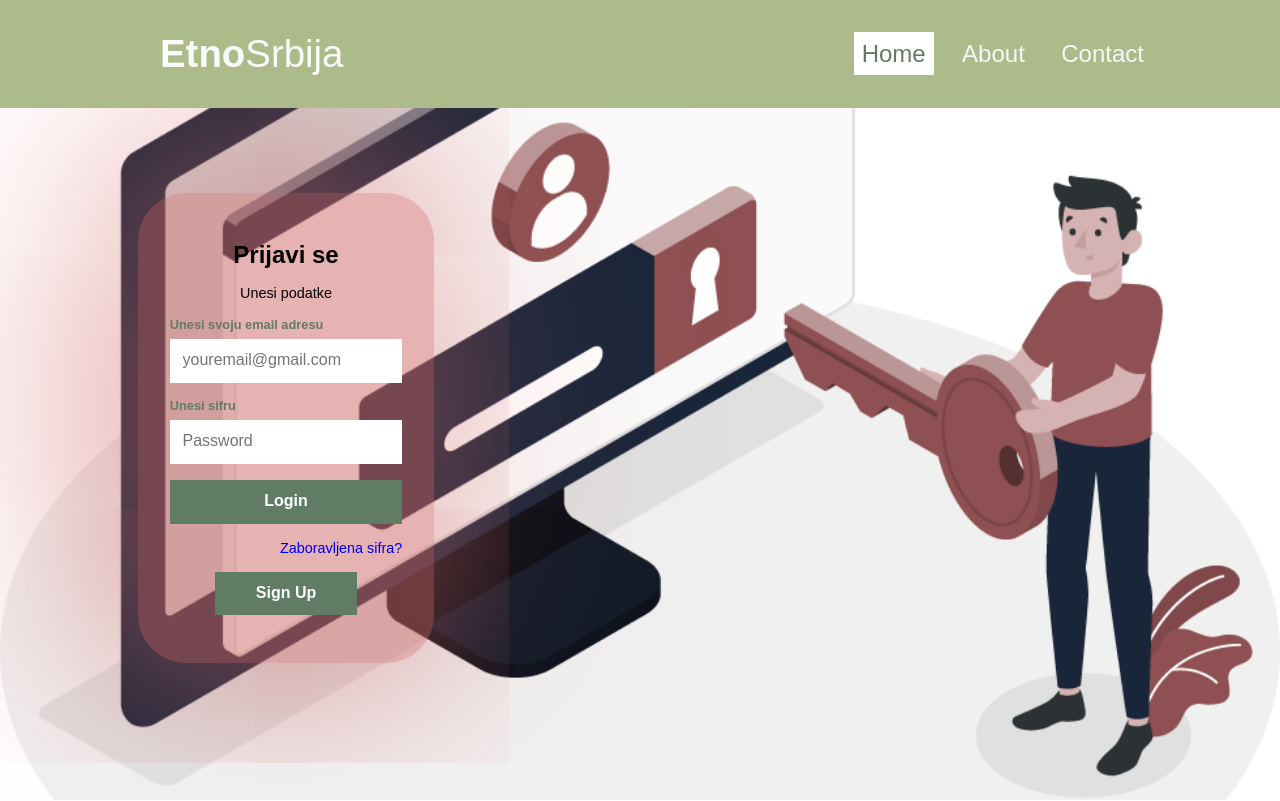
After one commit to nemanja899/ITEH-PHP-1-Domaci, a PHP site: page /Login.php in a window 1280 px wide. The commit adds this page. Run offline with PHP 8.4, Linux system fonts and the light colour scheme; some web fonts are replaced.

Commit message:
forget password ajax

```diff
--- a/CSS/Style.css
+++ b/CSS/Style.css
@@ -291,6 +291,7 @@ button, input[type="submit"]{
     display: grid;
     grid-template-columns: repeat(auto-fit,minmax(26rem,1fr));
     gap: 2rem;
+    height: 100%;
 }
 
 .featured-places .box-container .box{
@@ -298,8 +299,9 @@ button, input[type="submit"]{
     border: var(--green);
     box-shadow: var(--dark);
     margin-left:2rem;
-    display: none;
+    height: 100%;
     overflow: hidden;
+
 }
 
 .featured-places .box-container .box::after{
@@ -317,6 +319,7 @@ button, input[type="submit"]{
 .featured-places .box-container .box:hover .image img{
     transform: scale(1.1);
     filter: grayscale(60%);
+    cursor: pointer;
  }
 
  .featured-places .box-container .box .image{
@@ -354,6 +357,81 @@ button, input[type="submit"]{
 }
 .featured-places .box-container .box:hover .content{
     transform: translateY(0);
+}
+.container{
+    max-width:1068px;
+    margin-left: auto;
+    margin-right: auto;
+}
+.login{
+    padding-left: 2rem;
+    display: grid;
+    grid-template-columns:0.4fr 1fr;
+    align-items: center;
+    min-height: 80vh;
+}
+
+.login::before{
+    content:"";
+    position: absolute;
+    width: 100%;
+    height: 100%;
+    top: 0;left: 0;
+    background: url(../Img/login.png) no-repeat;
+    background-attachment: fixed;
+    background-size: cover;
+    background-position: center;
+    border-top: 1px solid var(--dark);
+    filter: grayscale(60%);
+    z-index: -1;
+ }
+
+.login-container{
+    display: flex;
+    flex-direction: column;
+    row-gap: 1rem;
+    box-shadow: -12px -14px 289px rgb(211 106 106);
+    align-items: center;
+    background: rgba(211,106,106,0.5);
+    padding: 3rem 0;
+    border-radius: 3rem;
+}
+.login-container h2{
+    font: size 1.4em;
+}
+
+.login-container p{
+    font-size: 0.9rem;
+}
+
+.login-container form{
+    display: flex !important;
+    flex-direction: column !important;
+}
+
+.login-container form span{
+    font-size: 0.8rem !important;
+    color: var(--green) !important;
+    margin-bottom: 0.4rem !important;
+    font-weight: 700;
+}
+
+.login-container form input{
+    border: 1px saddlebrown;
+    outline: none;
+    padding: 0.8rem;
+    margin-bottom: 1rem;
+
+}
+
+.login-container form a{
+    font-size: 0.9rem;
+    text-align:right;
+}
+
+.login-container .btn{
+    border-radius: 0;
+    text-align: center;
 }
 .footer{
     border-top: solid 0.2rem var(--green);
--- a/JS/ajax.js
+++ b/JS/ajax.js
@@ -0,0 +1,42 @@
+$("#forget_password").click(function () {
+  event.preventDefault();
+  console.log("Kliknut link clicked");
+  email = $("#email").serialize();
+  password = document.getElementById("show-password");
+  console.log(email);
+
+  if (email) {
+    req = $.ajax({
+      url: "handler/search.php",
+      type: "POST",
+      data: email,
+    });
+
+    req.done(function (response, textStatus, jqXHR) {
+        password.style.float = "right";
+      if (response == "Failed") {
+        password.style.color = "red";
+        password.style.fontWeight = "bold";
+        password.innerHTML = "Email ne postoji";
+        console.log(response);
+      } else {
+        console.log(response);
+        password.style.color = "green";
+        password.style.float = "right";
+        password.style.fontWeight = "bold";
+        password.innerHTML = "" + JSON.parse(response)[0]["Password"];
+
+      }
+    });
+
+    req.fail(function (res, textStatus, errorThrown) {
+      password.innerHTML = "Pogresan email";
+      console.log(errorThrown + " pogresan email");
+    });
+  } else {
+    password.innerHTML = "Niste uneli email";
+    password.style.color = "red";
+    password.style.fontWeight = "bold";
+    console.log("niste uneli email");
+  }
+});
--- /dev/null
+++ b/Login.php
@@ -0,0 +1,62 @@
+
+
+
+
+
+<!DOCTYPE html>
+<html lang="en">
+<head>
+    <meta charset="UTF-8">
+    <meta http-equiv="X-UA-Compatible" content="IE=edge">
+    <meta name="viewport" content="width=device-width, initial-scale=1.0">
+    <title>Etno Srbija</title>
+    <script src="https://code.jquery.com/jquery-3.6.0.min.js"></script>
+    <link rel="stylesheet" href="https://cdnjs.cloudflare.com/ajax/libs/font-awesome/5.15.3/css/all.min.css" integrity="sha512-iBBXm8fW90+nuLcSKlbmrPcLa0OT92xO1BIsZ+ywDWZCvqsWgccV3gFoRBv0z+8dLJgyAHIhR35VZc2oM/gI1w==" crossorigin="anonymous" referrerpolicy="no-referrer" />
+    <link rel="stylesheet" href="font/fonts.css">
+   <link rel="stylesheet" href="CSS/normalize.css">
+
+    <link rel="stylesheet"  href="CSS/Style.css">
+</head>
+
+<body>
+  <!-- navbar -->
+  <section class="header-navbar" style="background-color: #adba8a !important;">
+            <a href="index.php" class="site-brand">
+                Etno<span>Srbija</span>
+            </a>
+            <nav class="navbar">
+                <a href ="index.php" class="active-page"> Home</a>
+                <a href ="About.php"> About</a>
+                <a href ="Contact.php"> Contact</a>
+            </nav>
+            <div id="menu-btn" class="fas fa-bars"></div>
+
+  </section>
+
+  <div class="login container">
+    <div class="login-container">
+        <h2>Prijavi se</h2>
+        <p>Unesi podatke</p>
+        <form action="" method="POST">
+            <span>Unesi svoju email adresu</span>
+            <input type="email" name="email" id="email" placeholder="youremail@gmail.com" required>
+            <span>Unesi sifru</span>
+            <input type="password" name="password" id="password" placeholder="Password" required>
+            <input type="submit" name="submit-login" value="Login" class="btn" id="submit-login">
+            <a href="?email;" id="forget_password">Zaboravljena sifra?</a>
+            <div class="forget_password" >
+                <p id="show-password">
+
+                </p>
+            </div>
+        </form>
+        <a href="Sign-Up.php" class="btn">Sign Up</a>
+    </div>
+</div>
+
+
+
+
+    <script src = "JS/ajax.js"></script>
+</body>
+</html>
--- a/model/User.php
+++ b/model/User.php
@@ -36,6 +36,10 @@ class User
 
     }
 
+    public function searchUserByCondiction(mysqli $conn, $condition){
+        $query = "SELECT * FROM user WHERE email='$condition' or firstname='$condition' or lastname='$condition' or password='$condition'";
+        return $conn->query($query);
+    }
     #deleteById
 
     public function deleteUser(mysqli $conn)
```
Also changed, not shown: JS/script.js (+23 -27 lines), handler/search.php (added, +21 -0 lines), index.php (+24 -20 lines), Img/login.png (added).
